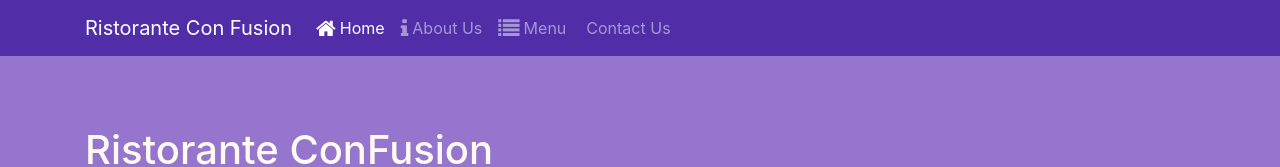
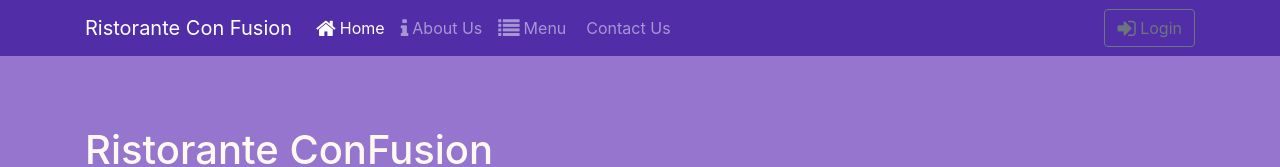
Before and after one commit to shivamkushwah0/react-front-end-, a React (Create React App) app: page /home in a window 1280 px wide. Shown: the top 167 px of the page. Built offline with nearby package versions, Linux system fonts and the light colour scheme.

Commit message:
uncontrolled forms

```diff
--- a/src/components/HeaderComponent.js
+++ b/src/components/HeaderComponent.js
@@ -1,4 +1,4 @@
-import { Nav, Navbar, NavbarBrand, NavbarToggler, Collapse, NavItem, Jumbotron } from 'reactstrap';
+import { Nav, Navbar, NavbarBrand, NavbarToggler, Collapse, NavItem, Jumbotron , Modal , ModalHeader , ModalBody, FormGroup , Form ,Button, Input, Label } from 'reactstrap';
 import { NavLink } from 'react-router-dom';
 import React , {Component} from 'react';
 
@@ -7,10 +7,13 @@
     constructor(props){
         super(props);
         this.state={
-            isNavOpen:false
+            isNavOpen:false,
+            isModalOpen:false
 
         };
         this.toggleNav = this.toggleNav.bind(this);
+        this.toggleModal = this.toggleModal.bind(this);
+        this.handleLogin = this.handleLogin.bind(this);
 
     }
 
@@ -19,6 +22,21 @@
             {isNavOpen:!this.state.isNavOpen
             });
     }
+
+    toggleModal() {
+        this.setState({
+          isModalOpen: !this.state.isModalOpen
+        });
+      }
+
+      handleLogin(event) {
+        this.toggleModal();
+        alert("Username: " + this.username.value + " Password: " + this.password.value
+            + " Remember: " + this.remember.checked);
+        event.preventDefault();
+
+    }
+
     render () {
     return(
         <React.Fragment>
@@ -54,6 +72,11 @@
               </NavLink>
           </NavItem>
       </Nav>
+      <Nav className="ml-auto" navbar>
+                                <NavItem>
+                                    <Button outline onClick={this.toggleModal}><span className="fa fa-sign-in fa-lg"></span> Login</Button>
+                                </NavItem>
+                            </Nav>
       </Collapse>
       </div>
       </Navbar>
@@ -69,6 +92,33 @@
       </div>
 
       </Jumbotron>
+      <Modal isOpen={this.state.isModalOpen} toggle={this.toggleModal}>
+          <ModalHeader toggle={this.toggleModal}>
+              Login
+          </ModalHeader>
+          <ModalBody>
+          <Form onSubmit={this.handleLogin}>
+                            <FormGroup>
+                                <Label htmlFor="username">Username</Label>
+                                <Input type="text" id="username" name="username"
+                                    innerRef={(input) => this.username = input} />
+                            </FormGroup>
+                            <FormGroup>
+                                <Label htmlFor="password">Password</Label>
+                                <Input type="password" id="password" name="password"
+                                    innerRef={(input) => this.password = input}  />
+                            </FormGroup>
+                            <FormGroup check>
+                                <Label check>
+                                    <Input type="checkbox" name="remember"
+                                    innerRef={(input) => this.remember = input}  />
+                                    Remember me
+                                </Label>
+                            </FormGroup>
+                            <Button type="submit" value="submit" color="primary">Login</Button>
+                        </Form>
+          </ModalBody>
+      </Modal>
 
       </React.Fragment>
     );
```
